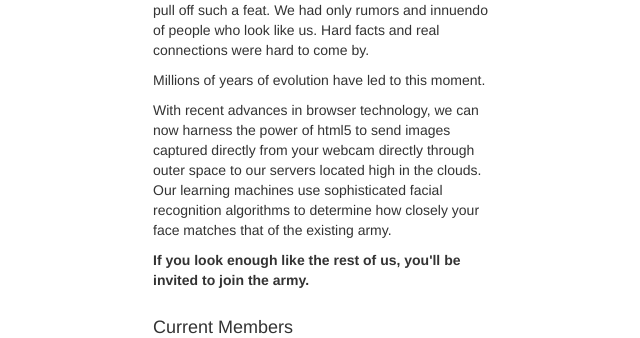
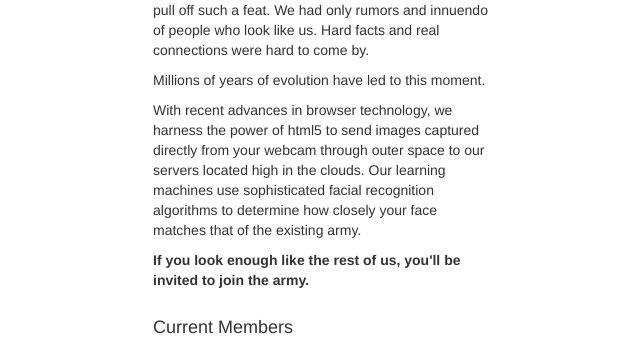
Before and after one commit to jonroig/armyofjon, a PHP site: page / in a window 1280 px wide. Shown: the part 772-1110 px from the top of the page, without its empty margins (137-777 px from the left). Run offline with PHP 8.4, Linux system fonts and the light colour scheme; some libraries are stand-ins or nearby versions.

Commit message:
text fix

```diff
--- a/index.php
+++ b/index.php
@@ -77,8 +77,8 @@ include('armyofjon.php');
 			        	Millions of years of evolution have led to this moment.
 			        </p>
 			        <p>
-			        	With recent advances in browser technology, we can now harness the power of html5 to send images
-			        	captured directly from your webcam directly through outer space to our servers located high in the clouds.
+			        	With recent advances in browser technology, we harness the power of html5 to send images
+			        	captured directly from your webcam through outer space to our servers located high in the clouds.
 			        	Our learning machines use sophisticated facial recognition algorithms to determine how closely your face
 			        	matches that of the existing army.
 			        </p>
```
